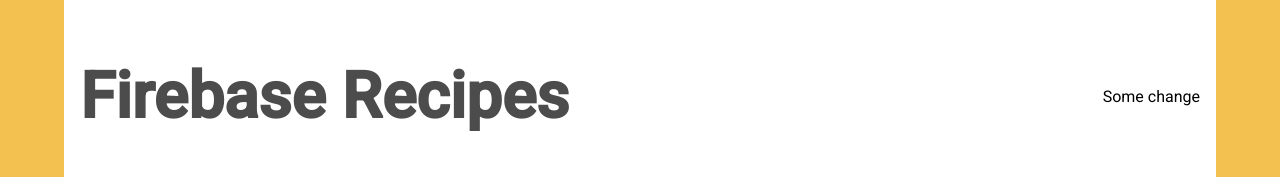
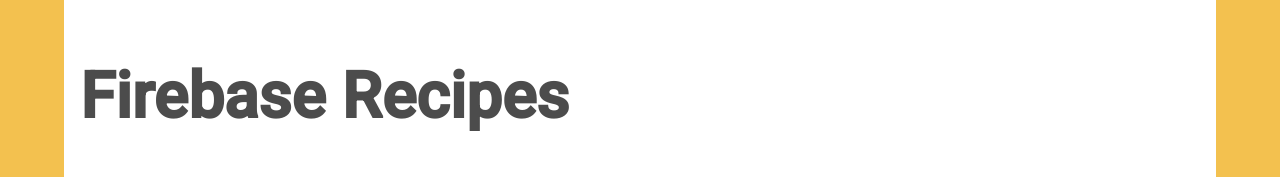
Before and after one commit to Vav4ik/firebase-recipes, a React (Create React App) app: page / in a window 1280 px wide. Shown: the top 177 px of the page. Built offline with nearby package versions, Linux system fonts and the light colour scheme.

Commit message:
Back on a track

```diff
--- a/src/App.tsx
+++ b/src/App.tsx
@@ -9,7 +9,6 @@
     <div className="App">
       <div className="title-row">
         <h1 className="title">Firebase Recipes</h1>
-        <p>Some change</p>
       </div>
     </div>
   );
```
